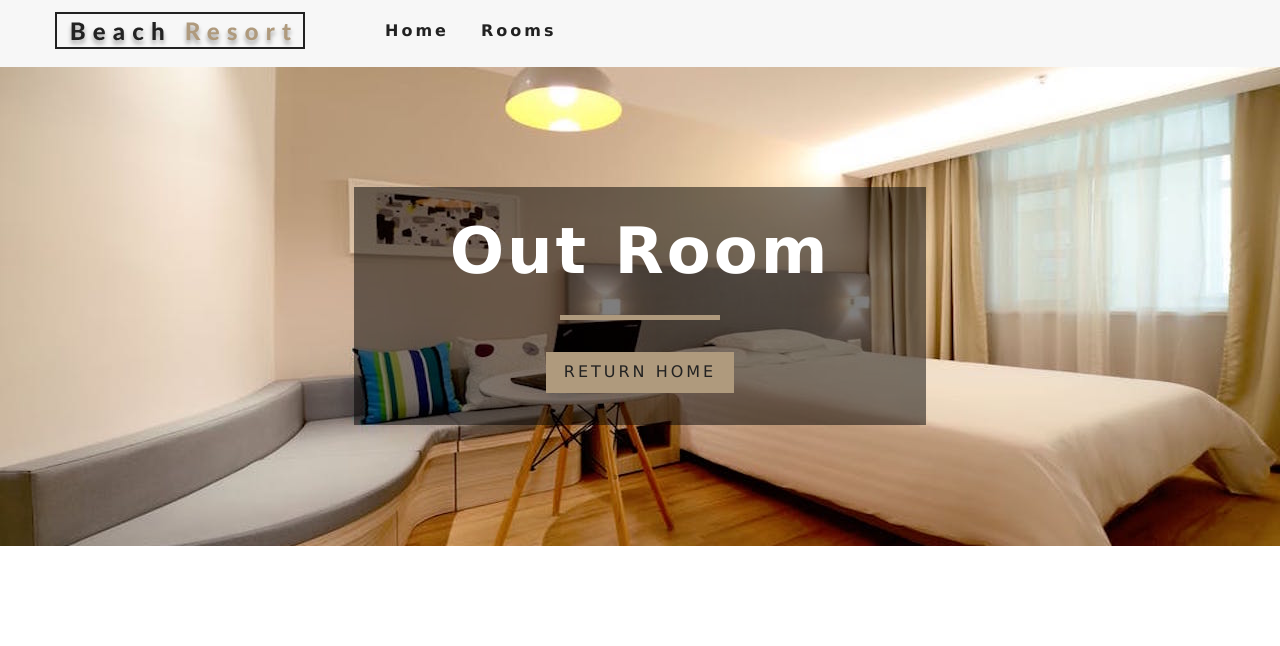
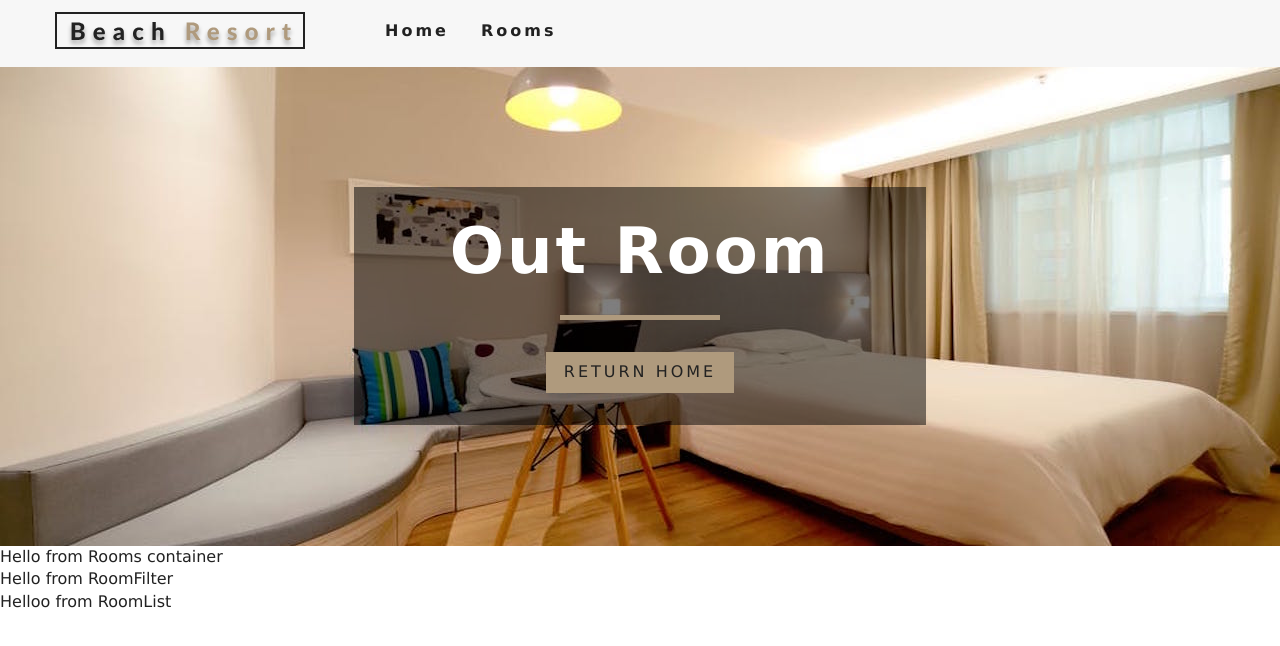
Before and after one commit to juliaosmolovska/react_website_2, a React (Create React App) app: page /rooms in a window 1280 px wide. Shown: the top 646 px of the page. Built offline with nearby package versions, Linux system fonts and the light colour scheme.

Commit message:
Filter & Lisn & Container on Rooms page

```diff
--- /dev/null
+++ b/src/components/RoomContainer.js
@@ -0,0 +1,13 @@
+import React from 'react';
+import RoomsFilter from './RoomFilter';
+import RoomsList from './RoomList';
+
+export default function RoomContainer() {
+  return (
+    <div>
+      Hello from Rooms container
+      <RoomsFilter></RoomsFilter>
+      <RoomsList></RoomsList>
+    </div>
+  )
+}
--- /dev/null
+++ b/src/components/RoomFilter.js
@@ -0,0 +1,9 @@
+import React from 'react';
+
+export default function RoomFilter() {
+  return (
+    <div>
+      Hello from RoomFilter
+    </div>
+  )
+}
--- /dev/null
+++ b/src/components/RoomList.js
@@ -0,0 +1,9 @@
+import React from 'react';
+
+export default function RoomList() {
+  return (
+    <div>
+      Helloo from RoomList
+    </div>
+  )
+}
--- a/src/pages/Rooms.js
+++ b/src/pages/Rooms.js
@@ -2,9 +2,11 @@ import React from 'react';
 import Hero from '../components/Hero';
 import Banner from '../components/Banner';
 import { Link } from 'react-router-dom';
+import RoomContainer from '../components/RoomContainer';
 
 const Rooms = () => {
   return (
+    <>
       <Hero hero='roomsHero'>
         <Banner title='out room'>
           <Link to='/' className='btn-primary'>
@@ -12,6 +14,8 @@ const Rooms = () => {
           </Link>
         </Banner>
       </Hero>
+      <RoomContainer></RoomContainer>
+    </>
   )
 }
 
```
Lines whose indentation alone changed are shown as unchanged.
